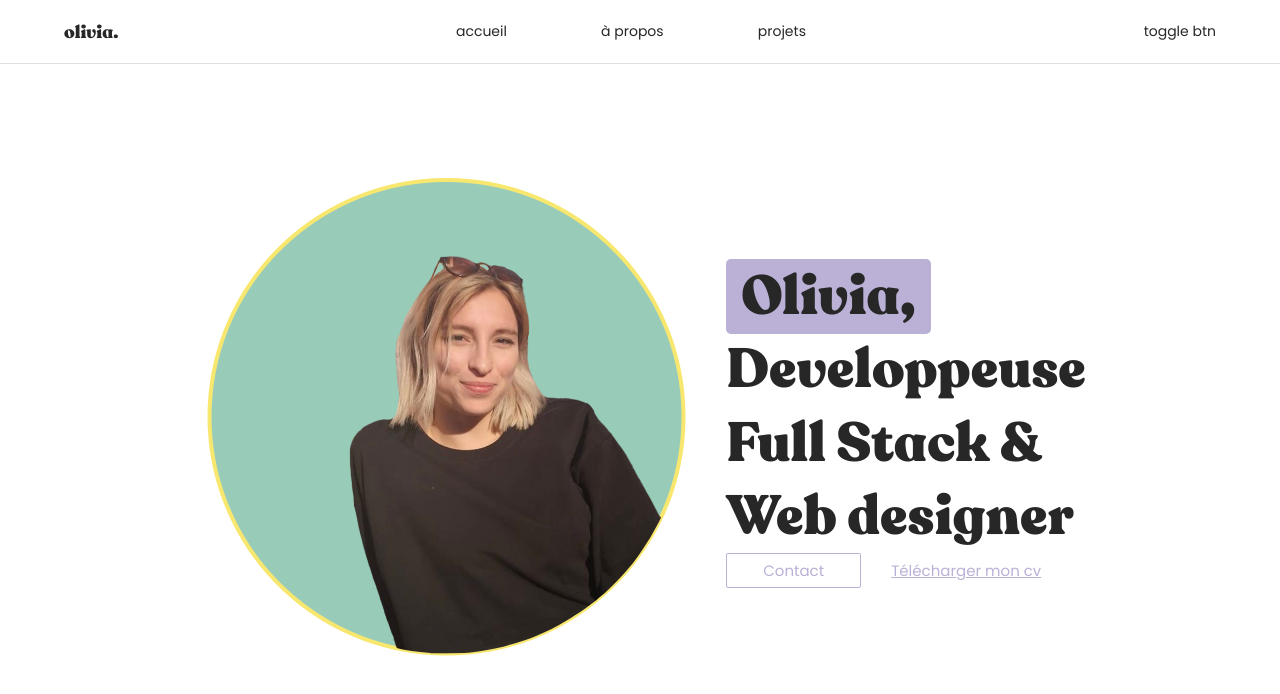
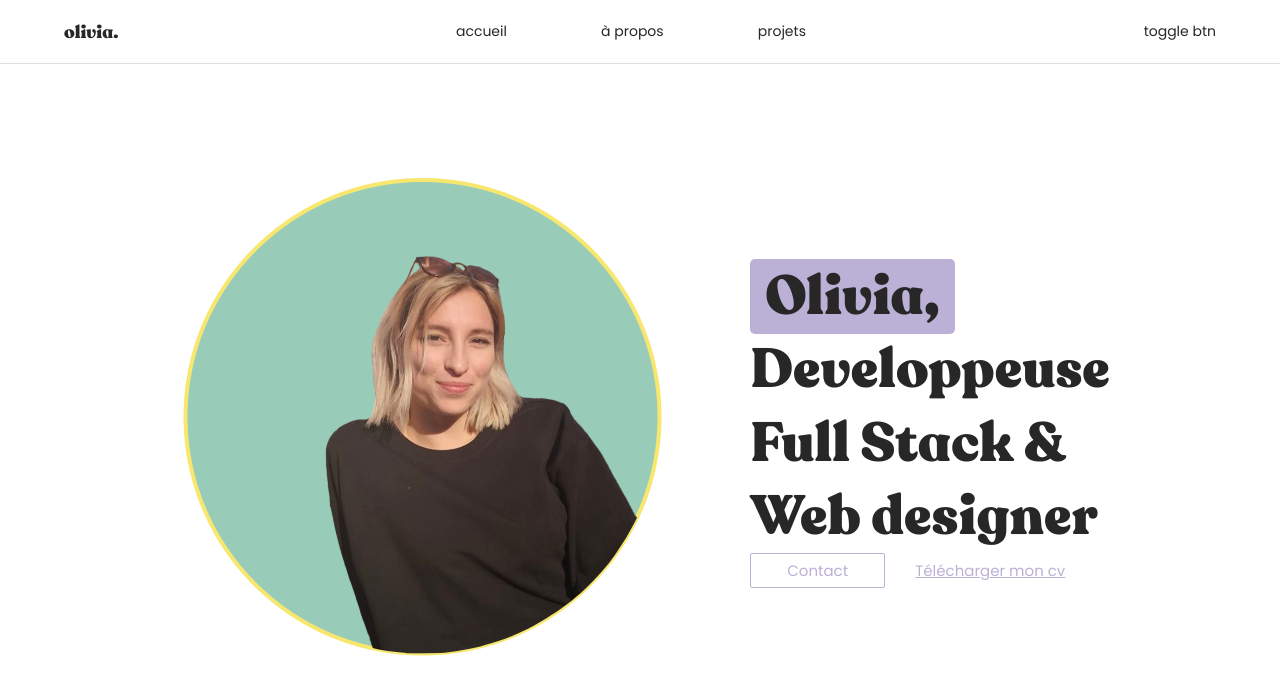
Before and after one commit to Lxvia/portfolio, a React (Create React App) app: page / in a window 1280 px wide. Shown: the top 694 px of the page. Built offline with nearby package versions, Linux system fonts and the light colour scheme.

Commit message:
correct margin home

```diff
--- a/src/styles/_home.scss
+++ b/src/styles/_home.scss
@@ -9,7 +9,7 @@
     }
 
     .home-right {
-        margin-left: 2em;
+        margin-left: 5em;
 
         div {
             display: flex;
```
